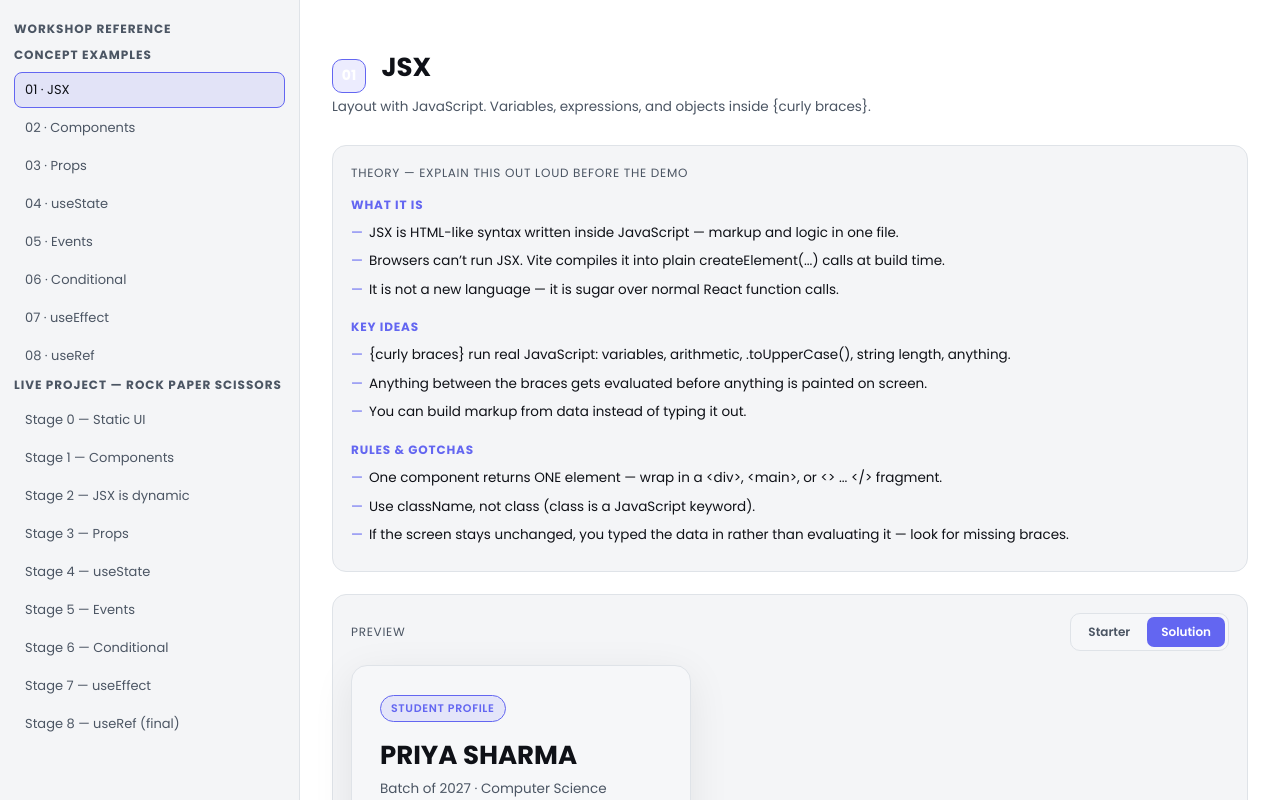
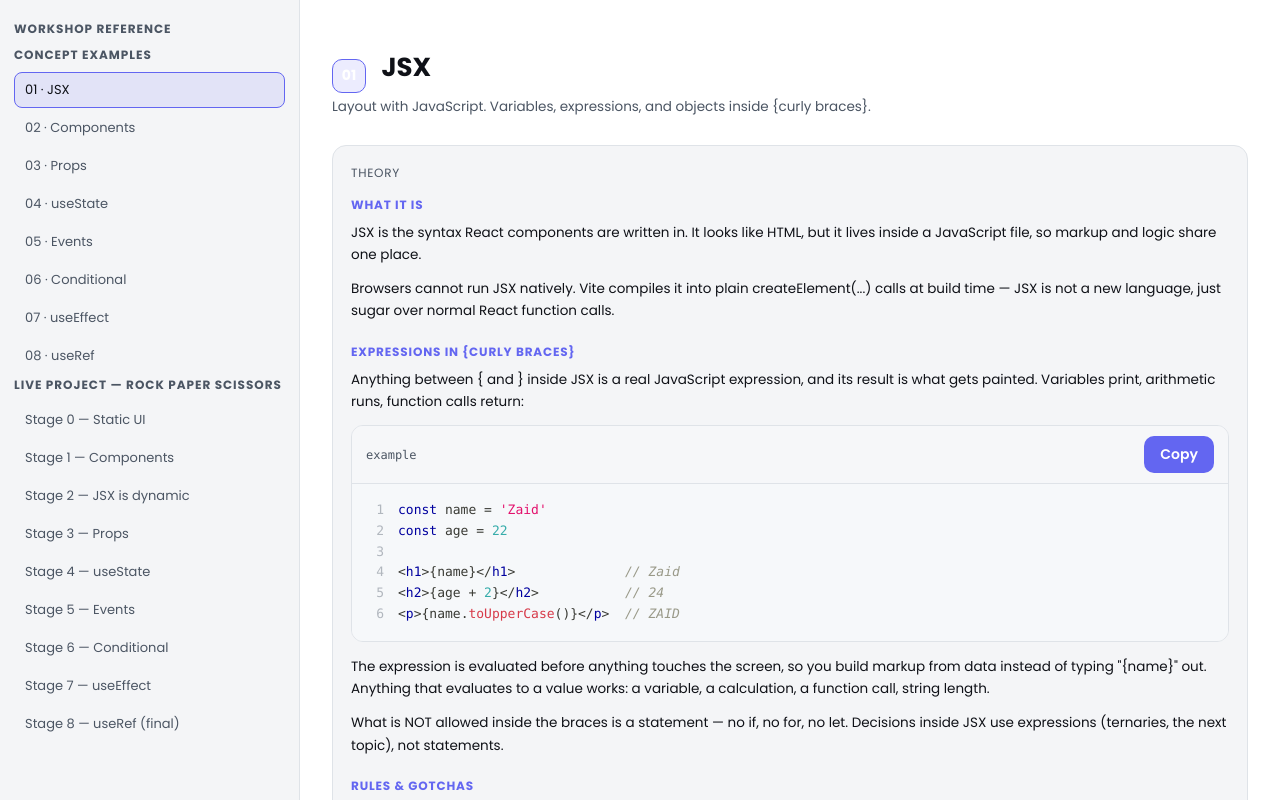
Before and after one commit to icancodefyi/react-session, a React (Vite) app: page / in a window 1280 px wide. Shown: the top 800 px of the page. Built offline with nearby package versions, Linux system fonts and the light colour scheme.

Commit message:
feat: full written theory per topic in the UI with code snippets

```diff
--- a/src/App.jsx
+++ b/src/App.jsx
@@ -50,17 +50,22 @@ function ConceptView({ item, unlocked, onRequestSolution, onRelock, templateCss
       <p className="subhead">{item.teach}</p>
 
       <div className="ex-panel theory">
-        <div className="ex-label">Theory — explain this out loud before the demo</div>
-        {item.theory.map((section) => (
-          <section key={section.title} className="theory-section">
-            <h4>{section.title}</h4>
-            <ul>
-              {section.points.map((point) => (
+        <div className="ex-label">Theory</div>
+        {item.theory.map((block, i) => {
+          if (block.h) return <h4 key={i} className="theory-h">{block.h}</h4>
+          if (block.p) return <p key={i} className="theory-p">{block.p}</p>
+          if (block.ul) return (
+            <ul key={i} className="theory-ul">
+              {block.ul.map((point) => (
                 <li key={point}>{point}</li>
               ))}
             </ul>
-          </section>
-        ))}
+          )
+          if (block.code) return (
+            <CodeBlock key={i} code={block.code} title="example" />
+          )
+          return null
+        })}
       </div>
 
       <div className="ex-panel">
--- a/src/examples/index.js
+++ b/src/examples/index.js
@@ -40,27 +40,44 @@ export const conceptExamples = [
     teach: 'Layout with JavaScript. Variables, expressions, and objects inside {curly braces}.',
     theory: [
       {
-        title: 'What it is',
-        points: [
-          'JSX is HTML-like syntax written inside JavaScript — markup and logic in one file.',
-          'Browsers can\u2019t run JSX. Vite compiles it into plain createElement(...) calls at build time.',
-          'It is not a new language — it is sugar over normal React function calls.',
-        ],
+        h: 'What it is',
       },
       {
-        title: 'Key ideas',
-        points: [
-          '{curly braces} run real JavaScript: variables, arithmetic, .toUpperCase(), string length, anything.',
-          'Anything between the braces gets evaluated before anything is painted on screen.',
-          'You can build markup from data instead of typing it out.',
-        ],
+        p: 'JSX is the syntax React components are written in. It looks like HTML, but it lives inside a JavaScript file, so markup and logic share one place.',
       },
       {
-        title: 'Rules & gotchas',
-        points: [
-          'One component returns ONE element — wrap in a <div>, <main>, or <> ... </> fragment.',
-          'Use className, not class (class is a JavaScript keyword).',
-          'If the screen stays unchanged, you typed the data in rather than evaluating it — look for missing braces.',
+        p: 'Browsers cannot run JSX natively. Vite compiles it into plain createElement(...) calls at build time — JSX is not a new language, just sugar over normal React function calls.',
+      },
+      {
+        h: 'Expressions in {curly braces}',
+      },
+      {
+        p: 'Anything between { and } inside JSX is a real JavaScript expression, and its result is what gets painted. Variables print, arithmetic runs, function calls return:',
+      },
+      {
+        code: `const name = 'Zaid'
+const age = 22
+
+<h1>{name}</h1>              // Zaid
+<h2>{age + 2}</h2>           // 24
+<p>{name.toUpperCase()}</p>  // ZAID`,
+      },
+      {
+        p: 'The expression is evaluated before anything touches the screen, so you build markup from data instead of typing "{name}" out. Anything that evaluates to a value works: a variable, a calculation, a function call, string length.',
+      },
+      {
+        p: 'What is NOT allowed inside the braces is a statement — no if, no for, no let. Decisions inside JSX use expressions (ternaries, the next topic), not statements.',
+      },
+      {
+        h: 'Rules & gotchas',
+      },
+      {
+        ul: [
+          'One component returns ONE element — wrap siblings in a <div>, <main>, or a <> ... </> fragment (fragments add no element to the page).',
+          'Use className, not class — class is a reserved word in JavaScript.',
+          'Event props use camelCase and take functions: onClick, not onclick.',
+          'Void elements are self-closing: <img /> and <input /> work, <img> does not.',
+          'If the screen stays unchanged, you typed the value in rather than evaluating it — look for missing braces.',
         ],
       },
     ],
@@ -76,26 +93,48 @@ export const conceptExamples = [
     teach: 'Break the page into small, reusable pieces. Build the UI from custom tags.',
     theory: [
       {
-        title: 'What it is',
-        points: [
-          'A component is just a function that returns JSX. The whole app is a tree of these functions.',
-          'Components answer one question: "render this chunk of the page here".',
-          'It is how pages stop being one giant HTML file and become small building blocks.',
-        ],
+        h: 'What it is',
       },
       {
-        title: 'Key ideas',
-        points: [
+        p: 'A component is just a function that returns JSX. The whole app is a tree of these functions — each one answers a single question: "render this chunk of the page here".',
+      },
+      {
+        code: `function Scoreboard() {
+  return <div className="scoreboard">You 0 · CPU 0</div>
+}`,
+      },
+      {
+        p: 'Pages stop being one giant HTML file and become small building blocks. A component\u2019s JSX may use other components in place of plain elements — that is composition:',
+      },
+      {
+        code: `function Game() {
+  return (
+    <div className="game">
+      <Scoreboard />
+      <FaceOff />
+      <Moves />
+    </div>
+  )
+}`,
+      },
+      {
+        h: 'Key ideas',
+      },
+      {
+        ul: [
           'Split a page into pieces: Badge, MemberName, MemberRole — each is its own function.',
-          'Reuse a piece anywhere without copying its markup again.',
+          'Reuse a piece anywhere without copying its markup again: <MemberCard /> as many times as you like.',
           'App composes smaller components, like stacking blocks.',
           'Children: JSX placed between your tags (<Card>…</Card>) arrives as a special children prop this component renders wherever it likes.',
         ],
       },
       {
-        title: 'Rules & gotchas',
-        points: [
-          'Component names MUST start with a capital letter. Lowercase is treated as a plain HTML tag (<div>, <p>).',
+        h: 'Rules & gotchas',
+      },
+      {
+        ul: [
+          'Component names MUST start with a capital letter. Lowercase is treated as a plain HTML tag (<div>, <p>) and is never your component.',
+          'A component returns ONE top-level element — a fragment <> ... </> costs nothing and qualifies.',
           'A component function runs on every render — keep it pure: same input in, same JSX out.',
           'The next topic (Props) is how a piece gets its data — for now every piece draws itself.',
         ],
@@ -113,28 +152,44 @@ export const conceptExamples = [
     teach: 'Make components accept data. One component, many layouts.',
     theory: [
       {
-        title: 'What it is',
-        points: [
-          'Props are the arguments a component receives — parameters for markup.',
-          'function PricingCard({ plan, price, features, popular }) — destructured from a single props object.',
-          'Data flows one way: parent hands props to child, child never sends them back up.',
+        h: 'What it is',
+      },
+      {
+        p: 'Props are the arguments a component receives — parameters for markup. They arrive as a single props object and are usually destructured in the signature:',
+      },
+      {
+        code: `function PricingCard({ plan, price, features, featured }) {
+  return (
+    <div className={'price-card' + (featured ? ' featured' : '')}>
+      <h3>{plan}</h3>
+      <p>₹{price}</p>
+      <ul>{features.map((f) => <li key={f}>{f}</li>)}</ul>
+    </div>
+  )
+}`,
+      },
+      {
+        p: 'Data flows one way: a parent hands props to a child, and a child never sends them back up. One component + different props = many different cards on the page:',
+      },
+      {
+        code: `<PricingCard plan="Basic" price={0} features={['2 examples', 'Community support']} />
+<PricingCard plan="Pro" price={99} features={['Everything in Basic', 'Stage-by-stage help']} featured />`,
+      },
+      {
+        ul: [
+          'featured with no value means featured={true} — a handy shorthand for boolean props.',
+          'Defaults: function PricingCard({ plan = "Free" }) kicks in when no prop is passed.',
+          'Spread: <PricingCard {...event} /> passes every field of event as props at once.',
+          'Props can be strings, numbers, booleans, arrays, functions — even other JSX.',
         ],
       },
       {
-        title: 'Key ideas',
-        points: [
-          'One component + different props = many different cards on the page.',
-          'Props can be strings, numbers, booleans, arrays — even other JSX.',
-          'popular with no value means popular={true} — a common shorthand.',
-          'Defaults: function PricingCard({ plan = "Free" }) kicks in when no prop is passed.',
-          'Spread: <PricingCard {...event} /> passes every field of event as props.',
-        ],
+        h: 'Rules & gotchas',
       },
       {
-        title: 'Rules & gotchas',
-        points: [
+        ul: [
           'Props are READ-ONLY inside the component — never reassign them.',
-          'A component re-renders whenever its props change.',
+          'A component re-renders whenever the props it receives change.',
           'Forgetting to pass a prop gives undefined — render it with a default value if you like.',
         ],
       },
@@ -151,27 +206,46 @@ export const conceptExamples = [
     teach: 'Give the page memory. Variables reset on reload — state survives.',
     theory: [
       {
-        title: 'What it is',
-        points: [
-          'State is data the component remembers between renders. useState(0) returns [value, setValue].',
-          'A plain variable resets to 0 every render; state keeps its last value.',
-          'Calling the setter tells React two things: change the value AND redraw the screen.',
+        h: 'What it is',
+      },
+      {
+        p: 'State is data the component remembers between renders. A plain variable resets to its starting value on every render, which is useless for anything that must survive or change — a like count, a score, text being typed.',
+      },
+      {
+        code: `const [likes, setLikes] = useState(0)`,
+      },
+      {
+        p: 'useState(0) returns a pair, always destructured in the same order: the current value, and a setter function. Calling the setter does two things at once — it changes the value AND tells React to redraw the screen.',
+      },
+      {
+        code: `function LikeButton() {
+  const [likes, setLikes] = useState(0)
+
+  return (
+    <button onClick={() => setLikes(likes + 1)}>
+      ❤️ {likes}
+    </button>
+  )
+}`,
+      },
+      {
+        h: 'Key ideas',
+      },
+      {
+        ul: [
+          'Only the component that owns the state re-renders when it changes — its children do too, but the rest of the app is untouched.',
+          'New state REPLACES the old value. That is why strings and arrays are copied before updating (setText(t + \'!\'), setItems([...items, x])).',
+          'The setter accepts either a value or an updater function: setLikes(prev => prev + 1) — the updater form is the safe one when the next value depends on the previous.',
         ],
       },
       {
-        title: 'Key ideas',
-        points: [
-          'const [likes, setLikes] = useState(0) — value, then its update function. Always destructure in this order.',
-          'Only the component that owns the state re-renders when it changes.',
-          'New state replaces the old one — that is why strings/arrays are copied before updating.',
-        ],
+        h: 'Rules & gotchas',
       },
       {
-        title: 'Rules & gotchas',
-        points: [
-          'Never mutate directly: likes++ or state.count = 5 is wrong; always use the setter.',
-          'Hooks must run at the top level of the component — not inside if/loops/functions.',
-          'When the next value depends on the previous one, use the function form: setLikes(prev => prev + 1).',
+        ul: [
+          'Never mutate directly: likes++ or state.count = 5 does nothing useful — always use the setter.',
+          'Hooks must run at the top level of the component, inside the function body — not inside if, loops, or nested functions.',
+          'Calling a setter does not update the variable on that same line — it schedules a re-render with the new value.',
         ],
       },
     ],
@@ -187,26 +261,52 @@ export const conceptExamples = [
     teach: 'React to a click or a keystroke. Handle input, then re-render.',
     theory: [
       {
-        title: 'What it is',
-        points: [
-          'Events are the real world pushing back: clicks, typing, form submits.',
-          'React wires them with handlers: onClick, onChange, onSubmit.',
-          'A handler is a function you pass to an element — React calls it when the event fires.',
+        h: 'What it is',
+      },
+      {
+        p: 'Events are the real world pushing back: clicks, typing, form submits. React wires them to elements with handler props — onClick, onChange, onSubmit. A handler is a function you pass; React calls it when the event actually fires.',
+      },
+      {
+        code: `function LikeButton() {
+  const [likes, setLikes] = useState(0)
+
+  function handleLike() {
+    setLikes(prev => prev + 1)
+  }
+
+  return <button onClick={handleLike}>❤️ {likes}</button>
+}`,
+      },
+      {
+        h: 'The one rule behind most bugs',
+      },
+      {
+        p: 'Pass the function, not the call. onClick={handleLike} hands React a reference it invokes on click; onClick={handleLike()} runs the function immediately, during render, and passes the result.',
+      },
+      {
+        code: `onClick={handleLike}     // correct — called when clicked
+onClick={handleLike()}   // wrong — runs immediately, does nothing later`,
+      },
+      {
+        p: 'When the handler needs an argument, wrap it in an arrow: onClick={() => handleLike(\'rock\')}.',
+      },
+      {
+        h: 'Key patterns',
+      },
+      {
+        ul: [
+          'Controlled input — every keystroke lands in state: <input value={text} onChange={(e) => setText(e.target.value)} />. State is the single source of truth and the field always reflects it.',
+          'e.target.value reads the input\u2019s new value from the event object.',
+          'e.preventDefault() on a form submit stops the browser reloading the page — a reload wipes all state.',
         ],
       },
       {
-        title: 'Key ideas',
-        points: [
-          'onClick={handleLike} — pass the function itself, never handleLike() with parentheses.',
-          'onChange={(e) => setName(e.target.value)} is the controlled-input pattern: every keystroke lands in state.',
-          'e.preventDefault() stops a form submit from reloading the page (a reload would wipe all state).',
-        ],
+        h: 'Rules & gotchas',
       },
       {
-        title: 'Rules & gotchas',
-        points: [
+        ul: [
           'onClick={fn()} runs immediately and does nothing later — the classic beginner bug.',
-          'Form submits reload the page unless you preventDefault.',
+          'Form submits reload the page unless you call e.preventDefault() in the submit handler.',
           'Events only work when attached inside JSX on the actual element users touch.',
         ],
       },
@@ -223,25 +323,49 @@ export const conceptExamples = [
     teach: 'Render different UI depending on state. The classic "if else" in JSX.',
     theory: [
       {
-        title: 'What it is',
-        points: [
-          'The screen you see is a decision: is the user joined or not? In React that decision is plain JavaScript inside JSX.',
-          'No template syntax — just expressions that choose which JSX to render.',
-        ],
+        h: 'What it is',
       },
       {
-        title: 'Key ideas',
-        points: [
-          'Ternary: {joined ? <p>You\u2019re attending</p> : <button>Join</button>}.',
-          'Short-circuit: {isLoading && <Spinner />} — renders the right side only when the left side is true.',
-          'Whole-screen switch: if (!user) return <Login /> — return different trees from the component.',
-        ],
+        p: 'The screen you see is a decision: is the user joined or not? In React that decision is plain JavaScript inside JSX — no template directives or special syntax, just expressions that choose which JSX to render.',
       },
       {
-        title: 'Rules & gotchas',
-        points: [
-          'A condition must produce JSX, null, or nothing — never raw numbers. {count && <X/>} renders the literal "0" when count is 0.',
-          'Use ternary when both branches exist; && when only one branch does.',
+        h: 'Ternary — one of two branches, both defined',
+      },
+      {
+        code: `{joined
+  ? <p className="member">You're in! 🎉</p>
+  : <button onClick={() => setJoined(true)}>Join</button>
+}`,
+      },
+      {
+        p: 'Ternary when both branches exist. The condition reads like plain English: if joined is truthy, render the first result; otherwise render the second.',
+      },
+      {
+        h: 'Short-circuit — show something or nothing',
+      },
+      {
+        code: `{isLoading && <Spinner />}`,
+      },
+      {
+        p: '&& renders the right side only when the left side is truthy — a compact "maybe show this" gate. Use it when the alternative is nothing at all.',
+      },
+      {
+        h: 'Whole-screen switch',
+      },
+      {
+        code: `if (!user) return <Login />
+return <Dashboard />`,
+      },
+      {
+        p: 'A component may return completely different trees — the condition does not have to be inside JSX. Plain early returns split an entire screen.',
+      },
+      {
+        h: 'Rules & gotchas',
+      },
+      {
+        ul: [
+          'A condition must produce JSX, null, or nothing — never raw numbers. {count && <X/>} renders the literal "0" when count is 0; write {count > 0 && <X/>}.',
+          'Use a ternary when both branches exist; && when only one does.',
           'The state you check must already exist — conditions never create state.',
         ],
       },
@@ -258,26 +382,34 @@ export const conceptExamples = [
     teach: 'Do something when state changes — sync the outside world (the tab title).',
     theory: [
       {
-        title: 'What it is',
-        points: [
-          'Rendering only paints the screen. Side effects are things to do AROUND it: change the tab title, fetch data, start timers, save.',
-          'useEffect runs a function AFTER the component paints, and again when its dependencies change.',
-        ],
+        h: 'What it is',
       },
       {
-        title: 'Key ideas',
-        points: [
-          'useEffect(() => { document.title = `Count is ${count}` }, [count]) — runs whenever count changes.',
-          'The dependency array is the "watch list": React re-runs the effect only when those values change.',
-          'Empty array [] means run once, right after the first render.',
-        ],
+        p: 'Rendering only paints the screen. Side effects are things to do AROUND it: change the tab title, fetch data, start timers, save. useEffect runs a function AFTER the component paints, and again when its dependencies change.',
       },
       {
-        title: 'Rules & gotchas',
-        points: [
-          'Anything the effect reads from state/props belongs in the dependency array — otherwise it reads stale values.',
-          'Return a cleanup function to undo the effect: clearTimeout, remove listeners, unsubscribe.',
-          'Do not set state directly inside an effect unless it really needs the request-first render — prefer computing during render.',
+        code: `useEffect(() => {
+  document.title = \`Count is \${count}\`
+}, [count])   // dependency array`,
+      },
+      {
+        p: 'The dependency array is the "watch list": React re-runs the effect only when one of those values has changed since the last render. An empty array [] means run once, right after the first render, and never again.',
+      },
+      {
+        code: `useEffect(() => {
+  const t = setTimeout(() => alert('Time!'), 5000)
+  return () => clearTimeout(t)   // cleanup
+}, [])`,
+      },
+      {
+        h: 'Rules & gotchas',
+      },
+      {
+        ul: [
+          'Anything the effect reads from state or props belongs in the dependency array — otherwise it reads stale values.',
+          'Return a cleanup function to undo the effect: clearTimeout, remove listeners, unsubscribe. Without it, repeats stack up (double timers, duplicate listeners).',
+          'Effects run after render — they must not be what makes the screen correct in the same pass.',
+          'Do not set state directly inside an effect unless it truly needs the post-render pass — prefer computing during render.',
         ],
       },
     ],
@@ -293,26 +425,40 @@ export const conceptExamples = [
     teach: 'Reach for elements directly without causing a re-render.',
     theory: [
       {
-        title: 'What it is',
-        points: [
-          'A ref is a box: useRef(null) gives { current: null } — a value React keeps but does not watch.',
-          'Refs are for things state should NOT redraw for: focusing inputs, scrolling, measuring, storing timers.',
-          'ref={inputRef} attaches the box to a real element; inputRef.current becomes the actual <input>.',
-        ],
+        h: 'What it is',
       },
       {
-        title: 'Key ideas',
-        points: [
-          'The killer feature: changing ref.current does NOT trigger a render — unlike state.',
-          'focus(), scrollIntoView(), measuring size — DOM things React data cannot do.',
-          'Use state for what the user SEES, refs for what you need to grab directly.',
-        ],
+        p: 'A ref is a box: useRef(null) gives { current: null } — a value React keeps between renders but does not watch. Refs are for things state should NOT redraw for: focusing inputs, scrolling, measuring size, storing timers.',
       },
       {
-        title: 'Rules & gotchas',
-        points: [
-          'Read ref.current in event handlers, not in JSX — writing it there never updates the screen.',
-          'ref.current is null until the element mounts — guard or read it inside the handler.',
+        code: `function AutoFocusInput() {
+  const inputRef = useRef(null)
+
+  return (
+    <input
+      ref={inputRef}
+      placeholder="Type your name"
+      onFocus={() => inputRef.current.select()}
+    />
+  )
+}`,
+      },
+      {
+        p: 'ref={inputRef} attaches the box to a real element; after the render, inputRef.current is the actual <input>. focus(), select(), scrollIntoView(), measuring size — DOM things React data cannot do.',
+      },
+      {
+        h: 'The key difference from state',
+      },
+      {
+        p: 'Changing ref.current does NOT trigger a render — that is the entire point. Use state for what the user SEES; refs for what you need to grab directly.',
+      },
+      {
+        h: 'Rules & gotchas',
+      },
+      {
+        ul: [
+          'Read ref.current in event handlers, not in JSX — writing it in the markup never updates the screen.',
+          'ref.current is null until the element mounts — guard, or read it inside the handler.',
           'Do not put a ref on every input just to read a value — a controlled input (state) is usually better.',
         ],
       },
--- a/src/index.css
+++ b/src/index.css
@@ -411,30 +411,36 @@ body {
 
 /* ---------- theory ---------- */
 
-.theory-section {
-  margin-bottom: 18px;
-}
-
-.theory-section:last-child {
-  margin-bottom: 0;
-}
-
-.theory-section h4 {
+.theory-h {
   font-size: 12px;
   letter-spacing: 0.07em;
   text-transform: uppercase;
   color: var(--accent);
   font-weight: 700;
-  margin-bottom: 8px;
+  margin: 0 0 8px;
 }
 
-.theory-section ul {
+.theory-h + .theory-h,
+.theory-ul + .theory-h,
+.theory-p + .theory-h,
+.code-block + .theory-h {
+  margin-top: 20px;
+}
+
+.theory-p {
+  font-size: 13.5px;
+  line-height: 1.65;
+  color: var(--text);
+  margin: 0 0 12px;
+}
+
+.theory-ul {
   list-style: none;
-  margin: 0;
+  margin: 0 0 14px;
   padding: 0;
 }
 
-.theory-section li {
+.theory-ul li {
   position: relative;
   padding-left: 18px;
   font-size: 13.5px;
@@ -443,11 +449,15 @@ body {
   margin-bottom: 7px;
 }
 
-.theory-section li::before {
+.theory-ul li::before {
   content: '—';
   position: absolute;
   left: 0;
   color: var(--accent);
+}
+
+.theory .code-block {
+  margin-bottom: 14px;
 }
 
 /* ---------- solution lock ---------- */
```
